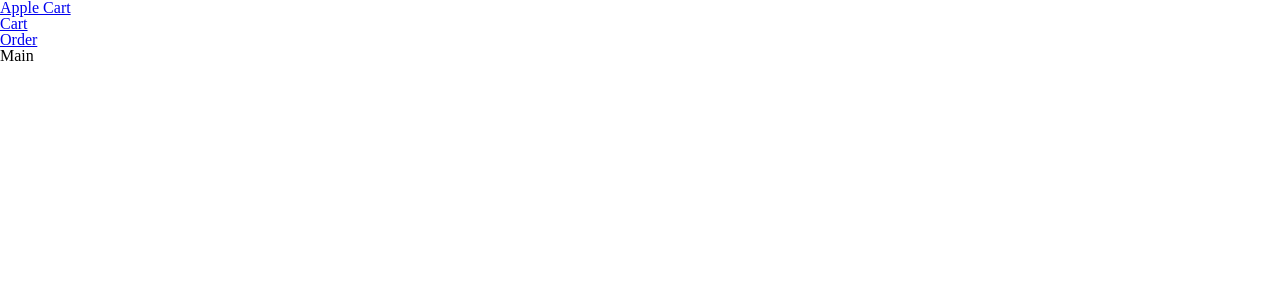
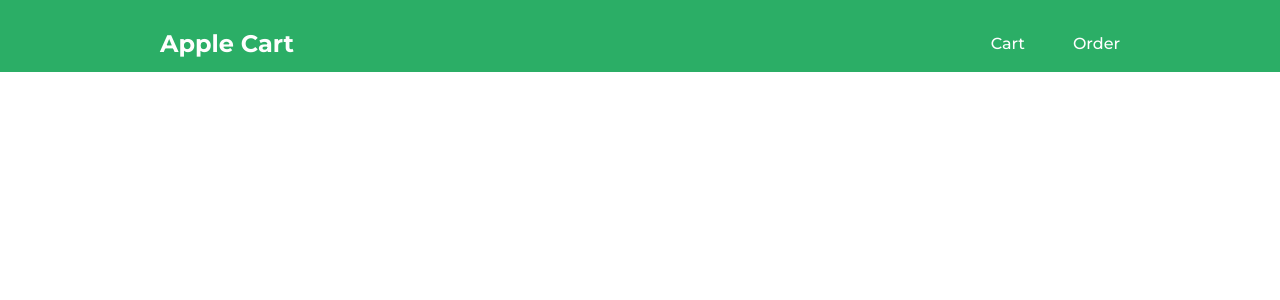
Before and after one commit to dkssyddico/apple-cart, a React (Create React App) app: page / in a window 1280 px wide. Shown: the top 300 px of the page. Built offline with nearby package versions, Linux system fonts and the light colour scheme.

Commit message:
styling: navbar

```diff
--- a/public/index.html
+++ b/public/index.html
@@ -21,6 +21,12 @@
       work correctly both with client-side routing and a non-root public URL.
       Learn how to configure a non-root public URL by running `npm run build`.
     -->
+    <link rel="preconnect" href="https://fonts.googleapis.com" />
+    <link rel="preconnect" href="https://fonts.gstatic.com" crossorigin />
+    <link
+      href="https://fonts.googleapis.com/css2?family=Montserrat:wght@400;500;700&display=swap"
+      rel="stylesheet"
+    />
     <title>Apple Cart</title>
   </head>
   <body>
--- a/src/Components/GlobalStyles.js
+++ b/src/Components/GlobalStyles.js
@@ -4,6 +4,21 @@ import reset from 'styled-reset';
 const GlobalStyles = createGlobalStyle`
   ${reset}
 
+  body {
+    width: 100%;
+    height: 100vh;
+    font-family: 'Montserrat', sans-serif !important;
+  }
+
+  ul, li {
+    list-style: none;
+  }
+
+  a {
+    all: unset;
+    cursor: pointer;
+  }
+
 `;
 
 export default GlobalStyles;
--- a/src/Components/NavBar.js
+++ b/src/Components/NavBar.js
@@ -1,21 +1,55 @@
 import React from 'react';
 import { Link } from 'react-router-dom';
+import styled from 'styled-components';
+
+const Nav = styled.nav`
+  width: 100%;
+  background-color: ${(props) => props.theme.green};
+  color: ${(props) => props.theme.white};
+  position: fixed;
+  z-index: 1;
+  top: 0;
+  left: 0;
+`;
+
+const NavContainer = styled.div`
+  padding: 2rem 10rem 1rem;
+  display: flex;
+  justify-content: space-between;
+  align-items: center;
+`;
+
+const NavLeft = styled.div`
+  font-weight: 700;
+  font-size: 1.5rem;
+`;
+
+const NavRight = styled.div`
+  display: flex;
+`;
+
+const MenuItem = styled.li`
+  margin-left: 3rem;
+  font-weight: 500;
+`;
 
 function NavBar() {
   return (
-    <nav>
-      <div>
-        <Link to='/'>Apple Cart</Link>
-      </div>
-      <ul>
-        <li>
-          <Link to='cart'>Cart</Link>
-        </li>
-        <li>
-          <Link to='order'>Order</Link>
-        </li>
-      </ul>
-    </nav>
+    <Nav>
+      <NavContainer>
+        <NavLeft>
+          <Link to='/'>Apple Cart</Link>
+        </NavLeft>
+        <NavRight>
+          <MenuItem>
+            <Link to='cart'>Cart</Link>
+          </MenuItem>
+          <MenuItem>
+            <Link to='order'>Order</Link>
+          </MenuItem>
+        </NavRight>
+      </NavContainer>
+    </Nav>
   );
 }
 
--- a/src/style/theme.js
+++ b/src/style/theme.js
@@ -1,3 +1,6 @@
-const theme = {};
+const theme = {
+  green: '#2BAE66',
+  white: '#FEFEFE',
+};
 
 export default theme;
```
